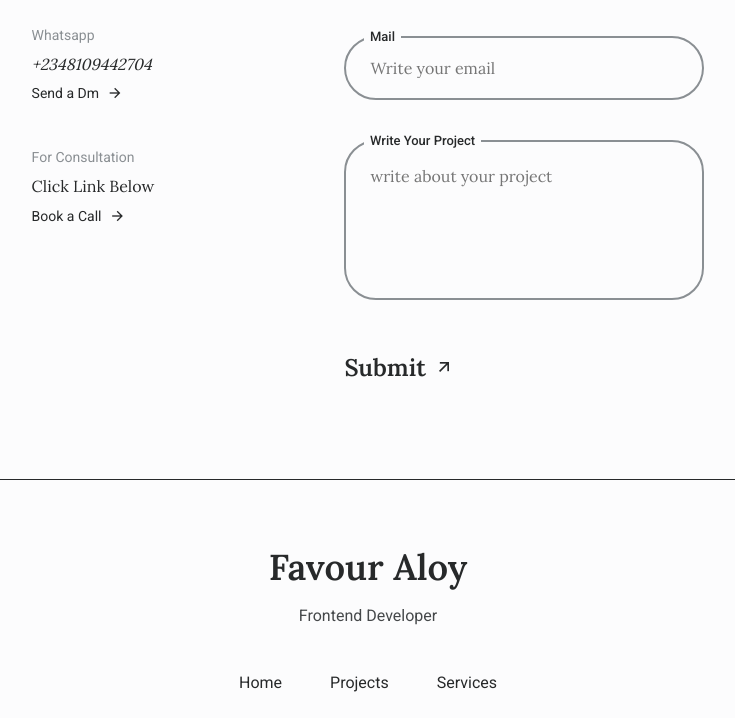
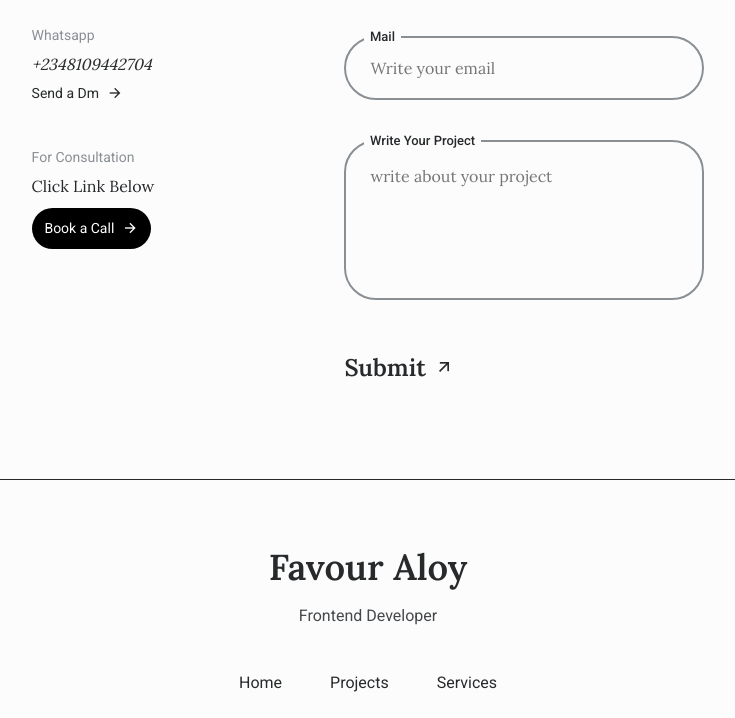
Before and after one commit to favouraloy/favouraloyportfolio, a plain HTML site: page index.html in a window 1280 px wide. Shown: the part 4438-5156 px from the top of the page, without its empty margins (272-1007 px from the left). Drawn offline with nearby package versions, Linux system fonts and the light colour scheme.

Commit message:
book a call link

```diff
--- a/assets/css/styles.css
+++ b/assets/css/styles.css
@@ -935,6 +935,13 @@ body.dark-theme {
   font-size: var(--small-font-size);
 }
 
+.book-call {
+  padding: 0.8rem;
+  border-radius: 5rem;
+  background-color: black;
+  color: #ffff;
+}
+
 .contact-button i {
   font-size: 1rem;
   transition: transform 0.3s;
--- a/index.html
+++ b/index.html
@@ -415,6 +415,7 @@
         <!--==================== TESTIMONIAL ====================-->
         <!-- <section class="testimonial section">
 
+
         </section> -->
 
 
@@ -499,7 +500,7 @@
                         <div class="contact-data">
                             <span class="contact-data-title">For Consultation</span>
                             <span class="contact-data-info">Click Link Below</span>
-                            <a href="#contact" class="contact-button">
+                            <a href="https://cal.com/favour-aloy-call" class="contact-button book-call" target="_blank">
                                 Book a Call <i class="ri-arrow-right-line"></i>
 
                             </a>
```
